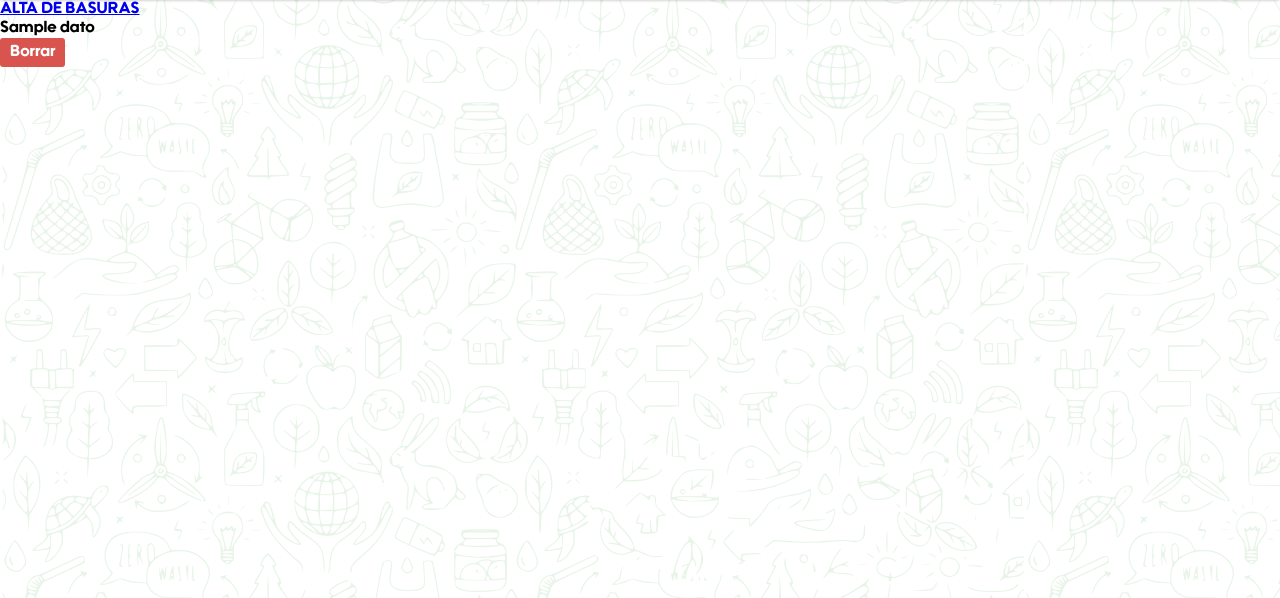
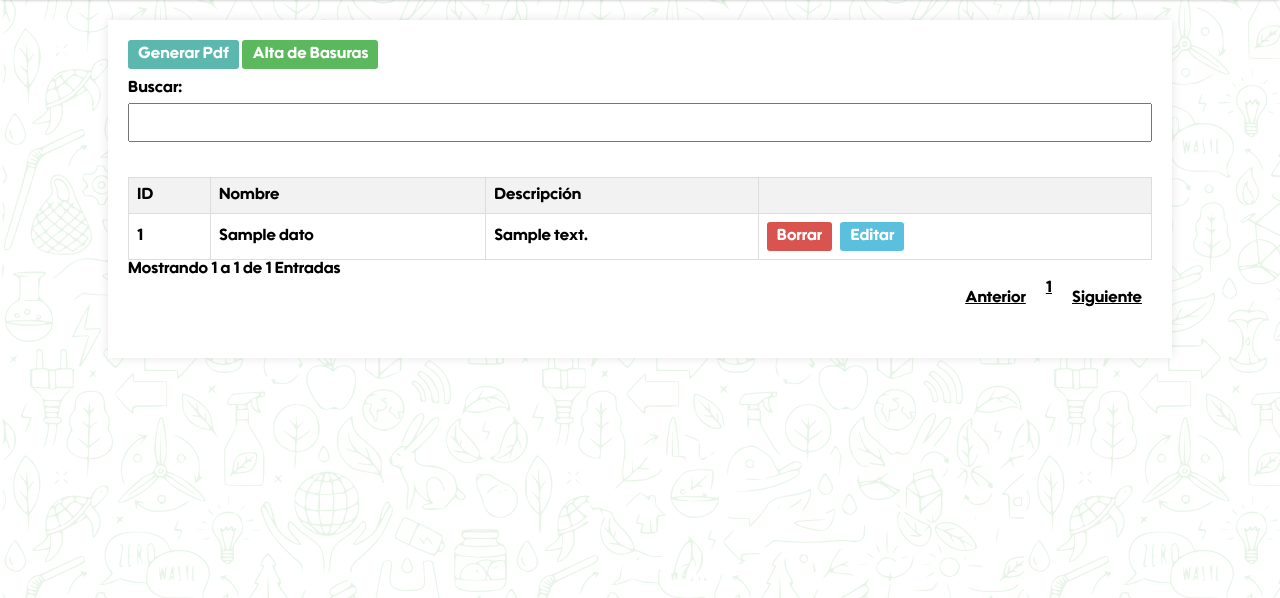
Before and after one commit to carlosmerinosrz/proyecto_reciclaje, a PHP site: template views/vlistarbasura.php in a window 1280 px wide. Shown: the part 61-659 px from the top of the page. Run offline with PHP 8.4, Linux system fonts and the light colour scheme; the template is opened without the code that fills it: most values are stand-ins (such as "Sample title", 1, 10 or a date in 2020); some libraries are stand-ins or nearby versions.

Commit message:
Optimizacion en el CSS y Controladores

```diff
--- a/controllers/ccontenedoresbasura.php
+++ b/controllers/ccontenedoresbasura.php
@@ -11,7 +11,7 @@ class CcontenedoresBasura {
     public function __construct() {
         require_once __DIR__ . '/../models/mcontenedoresbasura.php';
 
-        $this->vista = 'valtacontenedores';
+        $this->vista = 'vError';
         $this->objContenedoresBasura = new MContenedoresBasura();
     }
 
--- a/css/style.css
+++ b/css/style.css
@@ -146,7 +146,7 @@ input[type="submit"]:hover {
 }
 
 /* Estilo para enlaces de acción (Editar, Borrar, etc.) */
-.aBorrar, .aEditar {
+.aBorrar, .aEditar, .aModfBasura {
   display: inline-block;
   padding: 5px 10px;
   margin-right: 5px;
@@ -159,15 +159,34 @@ input[type="submit"]:hover {
 .aEditar {
   background-color: #5bc0de; /* Color azul */
 }
+.aModfBasura{
+  background-color: #deca5b;
+}
+
+#tablaContenedores_length{
+  display: none;
+}
 
 /* Estilo para la paginación */
 #paginacion {
   margin-top: 20px;
 }
+.dataTables_wrapper .dataTables_paginate .paginate_button {
+  padding : 10px;
+  margin-left: 0px;
+  display: inline;
+  cursor:pointer;
+}
+
+.dataTables_wrapper .dataTables_paginate .paginate_button:hover {
+  color: #555;
+}
+.dataTables_paginate {
+  display: flex;
+  justify-content: end;
+}
 .paginate_button{
-  padding: 20px;
-  background-color: lightcyan;
-  cursor: pointer;
+  text-decoration: underline;
 }
 
 /* Estilo para la imagen de añadir */
@@ -185,7 +204,7 @@ input[type="submit"]:hover {
 }
 
 /* Estilo para el enlace Generar PDF */
-#listarContenedores a[target="_blank"] {
+.enlacesPdf, .enlacesAlta{
   display: inline-block;
   padding: 5px 10px;
   text-decoration: none;
@@ -193,6 +212,9 @@ input[type="submit"]:hover {
   background-color: #5cb85c; /* Color verde */
   border-radius: 3px;
   margin-bottom: 10px;
+}
+.enlacesPdf{
+  background-color: #5cb8af; /* Color verde */
 }
 
 /* --------------------------------------------------------------------------- */
@@ -214,41 +236,136 @@ input[type="submit"]:hover {
   cursor: pointer;
 }
 
+.button-yes, .button-no{
+  color: #fff;
+  padding: 10px 20px;
+  border: none;
+  border-radius: 3px;
+  cursor: pointer;
+  margin-top: 10px;
+  font-weight: bold;
+}
+
 .button-yes {
-  background-color: #e74c3c;
-  color: #fff;
+  background-color: #5cb85c;
+
 }
 
 .button-no {
-  background-color: #3498db;
-  color: #fff;
+  background-color: #e74c3c;
+
 }
 
 /* ------------------------------------------------------------------------------------------ */
+/* -------------------- MODIFICADO DE LAS BASURAS A TRAVES DE LOS CONTENEDORES----------------- */
 
-.error-message {
+/* Estilo para el contenedor de información del contenedor y basuras */
+#informacionContenedor {
+  width: 80%;
+  margin: 20px auto;
+  background-color: #ffffffa9;
+  padding: 20px;
+  box-shadow: 0 0 10px rgba(0, 0, 0, 0.1);
+}
+
+/* Estilo para la sección de información del contenedor */
+#infCont {
+  text-align: center;
+}
+
+#infCont img {
+  max-width: 100%;
+  max-height: 200px;
+  margin-bottom: 10px;
+}
+
+.nombreContBasu {
+  font-size: 18px;
+  font-weight: bold;
+  margin-bottom: 10px;
+}
+
+#descripCont {
+  margin-bottom: 20px;
+}
+
+/* Estilo para las basuras */
+.divDinamicoBasuras {
+  display: flex;
+  justify-content: space-between;
+  align-items: center;
+  margin-bottom: 10px;
+}
+
+.divBasuras {
+  flex-grow: 1;
+  margin-right: 10px;
+}
+
+.divBasuras label, .divBasuras input {
+  display: block;
+  margin-bottom: 5px;
+}
+
+/* Estilo para los botones de borrar basura */
+.btnBorradoBasuras button {
+  background-color: #d9534f; /* Color rojo */
+  color: #fff;
+  padding: 5px 10px;
+  border: none;
+  border-radius: 3px;
+  cursor: pointer;
+}
+
+/* Estilo para el botón de enviar formulario */
+.enviarFormulario {
+  background-color: #5cb85c; /* Color verde */
+  color: #fff;
+  padding: 10px 20px;
+  border: none;
+  border-radius: 3px;
+  cursor: pointer;
+  margin-top: 10px;
+}
+
+/* ------------------------------------------------------------------ */
+
+.error-message, .bueno-message{
+  margin: 20px;
   display: flex;
   width: 40%;
   height: 80px;
   justify-content: center;
   align-items: center;
-  background-color: rgba(255, 0, 0, 0.476); /* Puedes cambiar el color de fondo según tus preferencias */
-  color: #fff; /* Puedes cambiar el color del texto según tus preferencias */
-  border-radius: 0px 0px 10px 10px;
+  color: #fff;
+  border-radius: 10px;
   box-shadow: rgba(149, 157, 165, 0.4) 0px 8px 24px;
-  margin: auto;
+  padding: 10px;
+  text-align: center;
+}
+
+.error-message {
+  background-color: rgba(255, 0, 0, 0.476);
 }
 .bueno-message {
+  background-color: rgba(9, 139, 27, 0.476);
+}
+
+.volverAlListado{
+  margin: 20px;
+  background-color: #7f5cb8; /* Color verde */
+  color: #fff;
+  padding: 10px 20px;
+  border: none;
+  border-radius: 3px;
+  cursor: pointer;
+  text-decoration: none;
+}
+
+#contenedorNegro{
   display: flex;
-  width: 40%;
-  height: 80px;
-  justify-content: center;
   align-items: center;
-  background-color: rgba(9, 139, 27, 0.476); /* Puedes cambiar el color de fondo según tus preferencias */
-  color: #fff; /* Puedes cambiar el color del texto según tus preferencias */
-  border-radius: 0px 0px 10px 10px;
-  box-shadow: rgba(149, 157, 165, 0.4) 0px 8px 24px;
-  margin: auto;
+  flex-direction: column;
 }
 
 @media screen and (max-width: 790px) {
--- a/views/vlistarbasura.php
+++ b/views/vlistarbasura.php
@@ -1,16 +1,66 @@
-<div id="listarBasura">
-<a href="index.php?controlador=cbasura&metodo=mostrarFormBasura" class="volverAlJuego">ALTA DE BASURAS</a>
-    <?php foreach ($datos as $basura):;?>
-        <div class="divBasura">
-            <div class="nombreContBasu" >
-                <span class="nombre"><?php echo $basura['nombre'] ?></span>
-            </div>
-            <div class="divBotones1" >
-                <!-- <a class="aEditar" href="index.php?controlador=cbasura&metodo=mostrarFormModfBasura&id=<?php echo $basura['id_basura']; ?>">Editar</a> -->
-                <a class="aBorrar" href="index.php?controlador=cbasura&metodo=borrarbasura&id=<?php echo $basura['id_basura']; ?>">Borrar</a>
-            </div>
-        </div>
-    <?php endforeach; ?>
+<div id="listarContenedores">
+    <div id="columnasContenedores">
+        <a href="index.php?controlador=cbasura&metodo=generarPdf" target="_blank" class="enlacesPdf">Generar Pdf</a>
+        <a href="index.php?controlador=cbasura&metodo=mostrarFormBasura" class="enlacesAlta">Alta de Basuras</a>
+        <table id="tablaContenedores">
+            <thead>
+                <tr>
+                    <th>ID</th>
+                    <th>Nombre</th>
+                    <th>Descripción</th>
+                    <th></th>
+                </tr>
+            </thead>
+            <tbody>
+                <?php foreach ($datos as $basura):;?>
+                    <tr>
+                        <td><?php echo $basura['id_basura'] ?></td>
+                        <td><?php echo $basura['nombre'] ?></td>
+                        <td><?php echo ($basura['descripcion'] === NULL) ? 'Sin Descripcion' : $basura['descripcion']; ?></td>
+                        <td>
+                            <a class="aBorrar" href="index.php?controlador=cbasura&metodo=borrarbasura&id=<?php echo $basura['id_basura']; ?>">Borrar</a>
+                            <a class="aEditar" href="index.php?controlador=cbasura&metodo=mostrarFormModfBasura&id=<?php echo $basura['id_basura']; ?>">Editar</a>
+                        </td>
+                    </tr>
+                <?php endforeach; ?>
+            </tbody>
+        </table>
 
+        <div id="paginacion"></div>
+    </div>
+</div>
 
-</div>
+<!-- Agrega las bibliotecas de jQuery y DataTables -->
+<script src="https://code.jquery.com/jquery-3.6.4.min.js"></script>
+<script src="https://cdn.datatables.net/1.10.24/js/jquery.dataTables.min.js"></script>
+<script>
+    $(document).ready(function () {
+        $('#tablaContenedores').DataTable({
+            language: {
+                "decimal": "",
+                "emptyTable": "No hay información",
+                "info": "Mostrando _START_ a _END_ de _TOTAL_ Entradas",
+                "infoEmpty": "Mostrando 0 to 0 of 0 Entradas",
+                "infoFiltered": "(Filtrado de _MAX_ total entradas)",
+                "infoPostFix": "",
+                "thousands": ",",
+                "lengthMenu": "Mostrar _MENU_ Entradas",
+                "loadingRecords": "Cargando...",
+                "processing": "Procesando...",
+                "search": "Buscar:",
+                "zeroRecords": "Sin resultados encontrados",
+                "paginate": {
+                    "first": "Primero",
+                    "last": "Ultimo",
+                    "next": "Siguiente",
+                    "previous": "Anterior"
+                }
+            },
+            "paging": true,
+            "ordering": true,
+            "info": true,
+            "searching": true,
+            "pageLength": 10
+        });
+    });
+</script>
--- a/views/vmodificarcontenedor.php
+++ b/views/vmodificarcontenedor.php
@@ -1,6 +1,6 @@
 <?php foreach ($datos as $contenedor): ?>
 <form action="index.php?controlador=ccontenedoresbasura&metodo=cmodificarcontenedor&id=<?php echo $contenedor['id_contenedor'] ?>" method="post" enctype="multipart/form-data">
-    <!-- Campos del contenedor -->
+
     <label for="nombre">Nombre del Contenedor:</label>
     <input type="text" id="nombre" name="nombre" value="<?php echo $contenedor['nombre'] ?>">
 
@@ -13,7 +13,6 @@
     <label for="descripcion">Descripción del Contenedor:</label>
     <textarea id="descripcion" name="descripcion" value="<?php echo $contenedor['descripcion'] ?>"></textarea>
 
-    <!-- Botón de envío -->
     <input type="submit" value="Guardar">
 </form>
 <?php endforeach; ?>
```
Also changed, not shown: config/configdb.php (+8 -8 lines), controllers/cbasura.php (+21 -1 lines), views/generarBasuraPdf.php (added, +73 -0 lines), views/informacioncontenedores.php (+6 -8 lines), views/vError.php (+3 -6 lines), views/vlistarcontenedores.php (+23 -5 lines).
